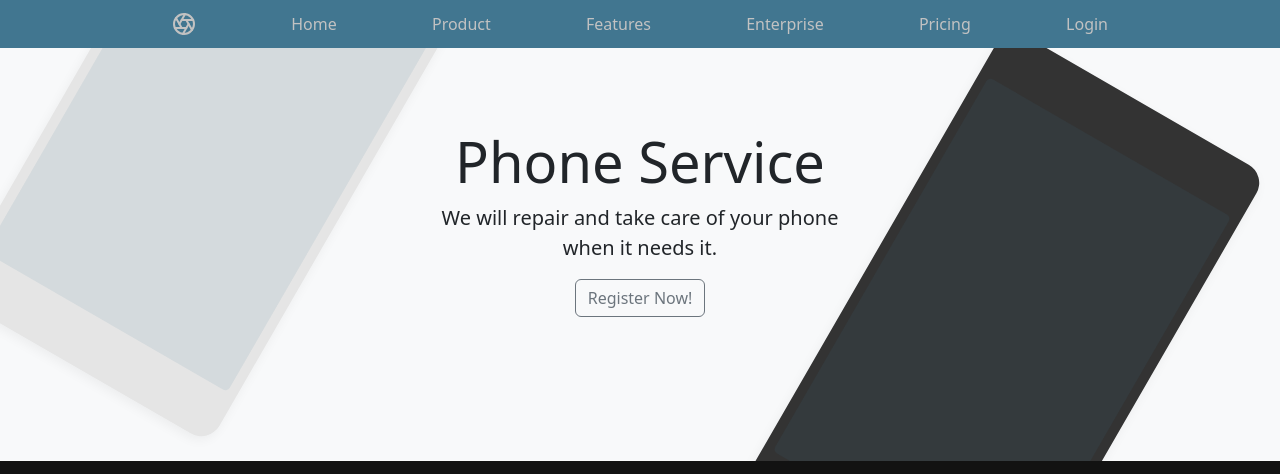
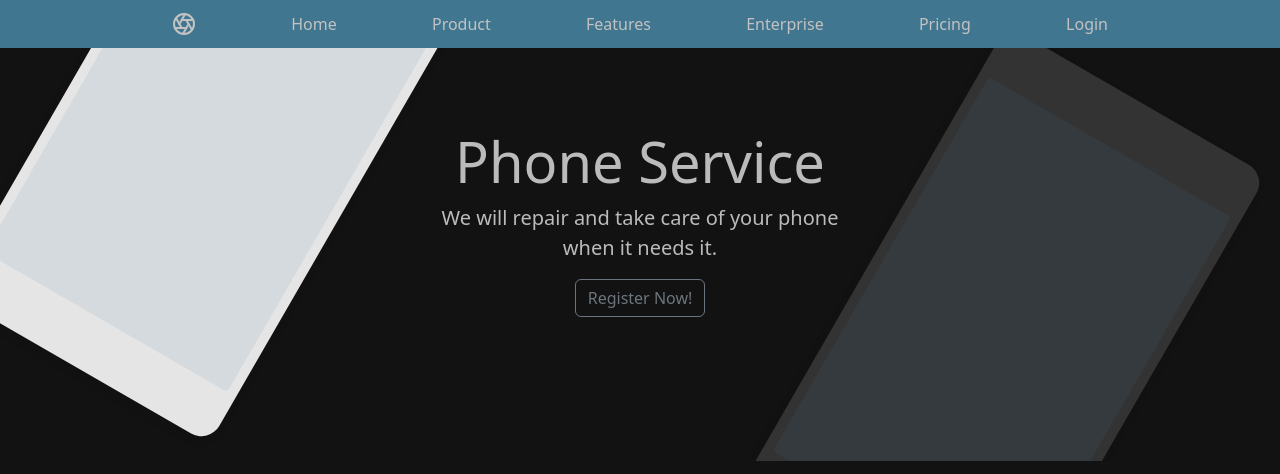
Before and after one commit to oskarpasko/django-univ-webproject, a Django app: page /record/ in a window 1280 px wide. Shown: the top 474 px of the page. Run offline with Django 4.2, Linux system fonts and the light colour scheme; some libraries are stand-ins or nearby versions.

Commit message:
Changed colors

```diff
--- a/phone_service/record/templates/record/index.html
+++ b/phone_service/record/templates/record/index.html
@@ -14,7 +14,7 @@
 
 <main role="main" style="margin-top: -5%;">
 
-    <div class="position-relative overflow-hidden p-md-5 mb-3 text-center bg-light">
+    <div class="position-relative overflow-hidden p-md-5 mb-3 text-center">
         <div class="col-md-5 p-lg-5 mx-auto my-5">
           <h1 class="display-4 font-weight-normal">Phone Service</h1>
           <p class="lead font-weight-normal">We will repair and take care of your phone when it needs it.</p>
--- a/phone_service/static/base.css
+++ b/phone_service/static/base.css
@@ -1,3 +1,4 @@
 body{
     background-color: #121212;
+    color: #bbbbbb;
   }
```
Also changed, not shown: 1 other file.
